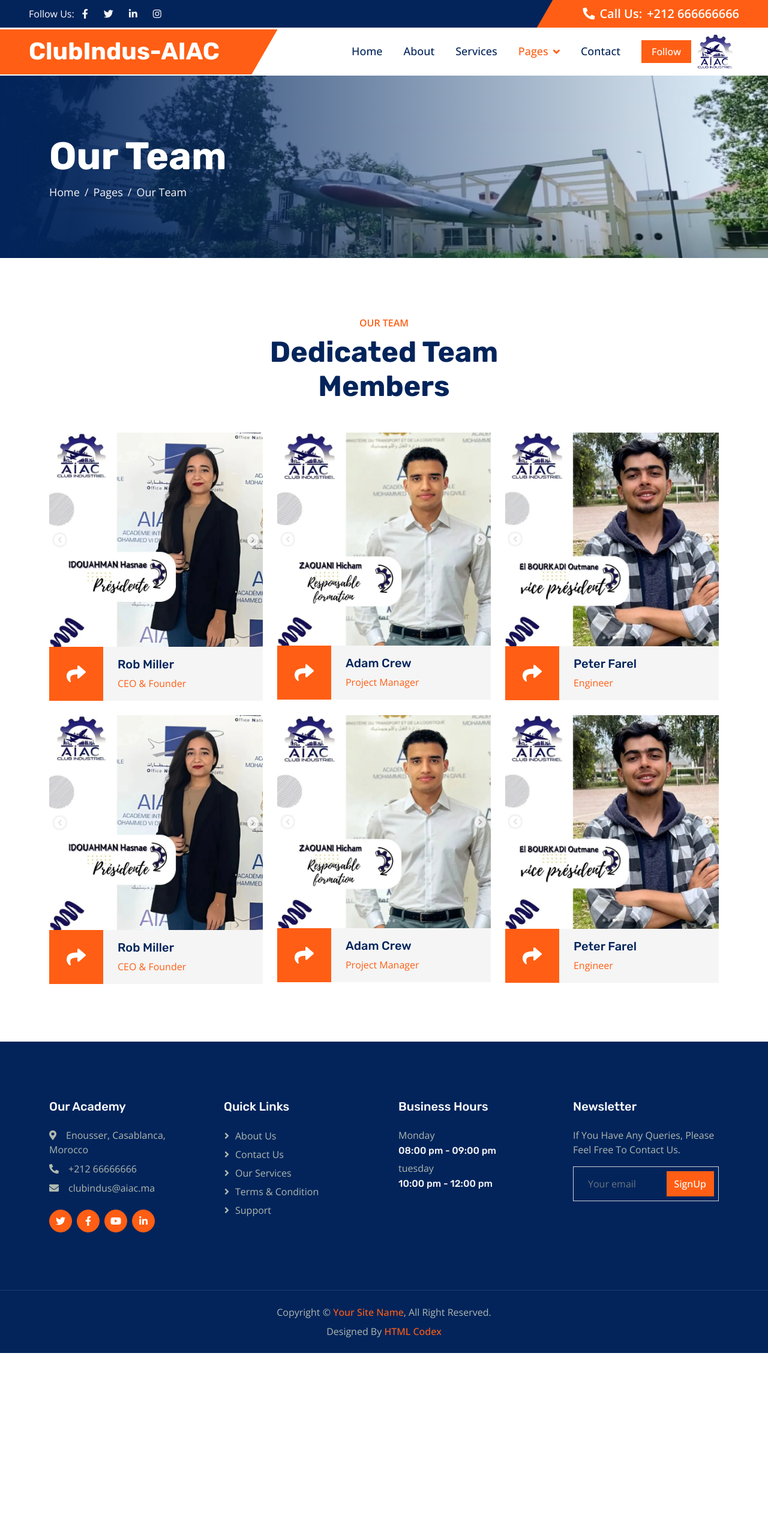
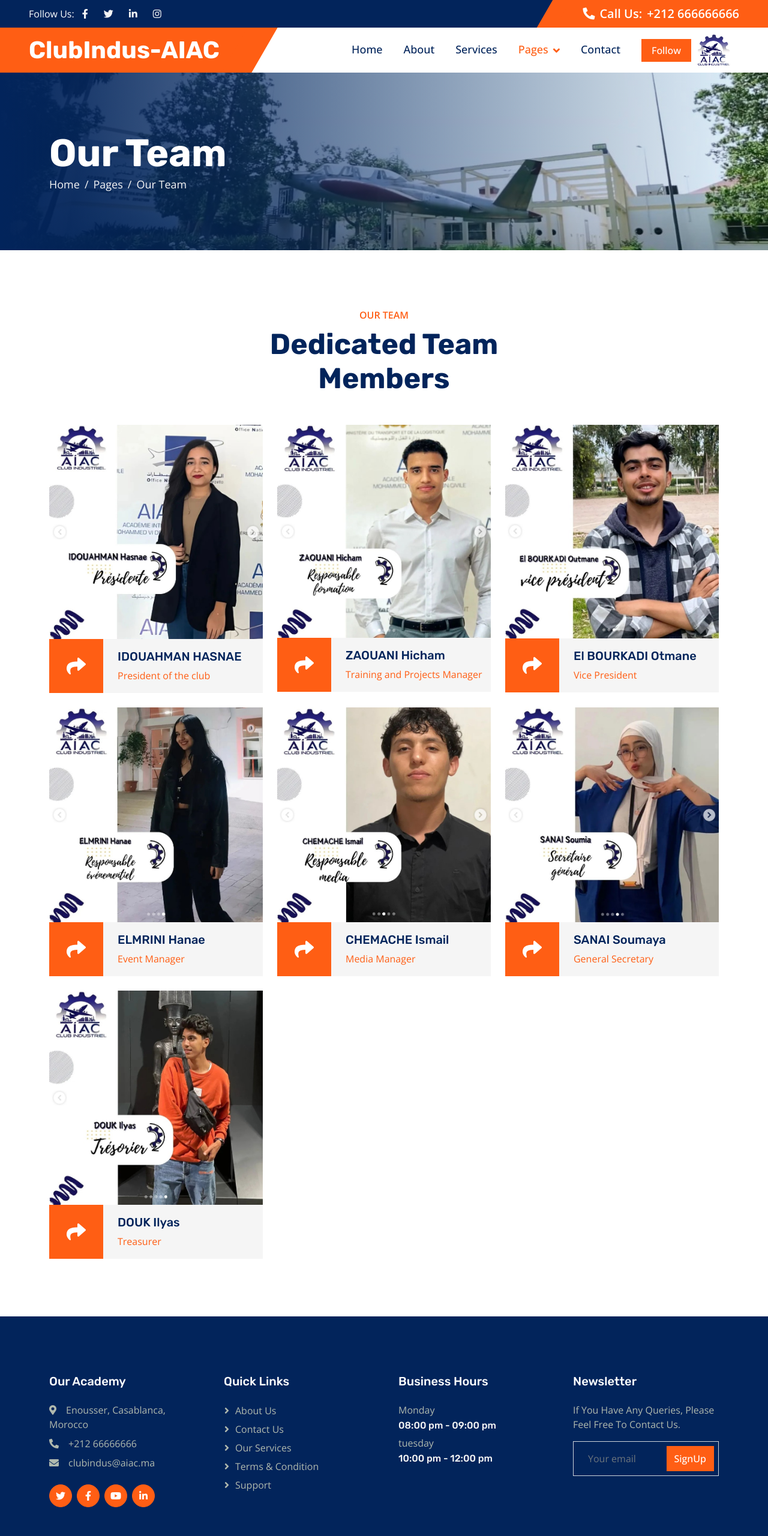
Before and after one commit to zaouani/club1, a plain HTML site: page team.html in a window 1280 px wide. Shown: the top 2560 px of the page at 60% size. Before the commit the page ends 2255 px from the top, so only its background shows below. Drawn offline with nearby package versions, Linux system fonts and the light colour scheme.

Commit message:
Description des changements que tu as faits

```diff
--- a/css/style.css
+++ b/css/style.css
@@ -203,9 +203,11 @@ h6,
 .logo {
     position: relative;
     padding: 10px;
-    right: auto; /* Align to the right */
-    width: 80px; /* Adjust the size of the logo */
-    height: 80px; /* Maintain the aspect ratio */
+    left:auto; /* Align to the left */
+    width: 75px; /* Adjust the size of the logo */
+    height: 75px; /* Maintain the aspect ratio */
+    background-color: white;
+    margin-right: 5px;
 }
 
 .carousel-control-prev,
@@ -713,3 +715,36 @@ h6,
     color: #B0B9AE;
     border-top: 1px solid rgba(255, 255, 255, .1);
 }
+
+/** event style **/
+h1 {
+    margin: 0;
+}
+.news-container {
+    display: flex;
+    flex-wrap: wrap;
+    justify-content: space-around;
+    margin: 20px;
+}
+.news-item {
+    background-color: white;
+    border: 1px solid #ddd;
+    border-radius: 10px;
+    margin: 10px;
+    padding: 15px;
+    width: 300px;
+    box-shadow: 0 4px 8px rgba(0, 0, 0, 0.1);
+}
+.news-item img {
+    width: 100%;
+    height: auto;
+    border-radius: 10px;
+}
+.news-item h2 {
+    font-size: 1.5em;
+
+}
+.news-item p {
+    font-size: 1em;
+    color: #666;
+}
--- a/team.html
+++ b/team.html
@@ -126,8 +126,8 @@
                                 <i class="fa fa-2x fa-share text-white"></i>
                             </div>
                             <div class="position-relative overflow-hidden bg-light d-flex flex-column justify-content-center w-100 ps-4" style="height: 90px;">
-                                <h5>Rob Miller</h5>
-                                <span class="text-primary">CEO & Founder</span>
+                                <h5>IDOUAHMAN HASNAE</h5>
+                                <span class="text-primary">President of the club</span>
                                 <div class="team-social">
                                     <a class="btn btn-square btn-dark rounded-circle mx-1" href=""><i class="fab fa-facebook-f"></i></a>
                                     <a class="btn btn-square btn-dark rounded-circle mx-1" href=""><i class="fab fa-twitter"></i></a>
@@ -145,8 +145,67 @@
                                 <i class="fa fa-2x fa-share text-white"></i>
                             </div>
                             <div class="position-relative overflow-hidden bg-light d-flex flex-column justify-content-center w-100 ps-4" style="height: 90px;">
-                                <h5>Adam Crew</h5>
-                                <span class="text-primary">Project Manager</span>
+                                <h5>ZAOUANI Hicham</h5>
+                                <span class="text-primary">Training and Projects Manager</span>
+                                <div class="team-social">
+                                    <a class="btn btn-square btn-dark rounded-circle mx-1" href=""><i class="fab fa-facebook-f"></i></a>
+                                    <a class="btn btn-square btn-dark rounded-circle mx-1" href=""><i class="fab fa-twitter"></i></a>
+                                    <a class="btn btn-square btn-dark rounded-circle mx-1" href=""><i class="fab fa-instagram"></i></a>
+                                </div>
+                            </div>
+                        </div>
+                    </div>
+                </div>
+
+                <div class="col-lg-4 col-md-6 wow fadeInUp" data-wow-delay="0.5s">
+                    <div class="team-item">
+                        <img class="img-fluid" src="img/team-3.jpg" alt="">
+                        <div class="d-flex">
+                            <div class="flex-shrink-0 btn-square bg-primary" style="width: 90px; height: 90px;">
+                                <i class="fa fa-2x fa-share text-white"></i>
+                            </div>
+                            <div class="position-relative overflow-hidden bg-light d-flex flex-column justify-content-center w-100 ps-4" style="height: 90px;">
+                                <h5>El BOURKADI Otmane</h5>
+                                <span class="text-primary">Vice President</span>
+                                <div class="team-social">
+                                    <a class="btn btn-square btn-dark rounded-circle mx-1" href=""><i class="fab fa-facebook-f"></i></a>
+                                    <a class="btn btn-square btn-dark rounded-circle mx-1" href=""><i class="fab fa-twitter"></i></a>
+                                    <a class="btn btn-square btn-dark rounded-circle mx-1" href=""><i class="fab fa-instagram"></i></a>
+                                </div>
+                            </div>
+                        </div>
+                    </div>
+                </div>
+
+                <div class="col-lg-4 col-md-6 wow fadeInUp" data-wow-delay="0.1s">
+                    <div class="team-item">
+                        <img class="img-fluid" src="img/team-4.jpg" alt="">
+                        <div class="d-flex">
+                            <div class="flex-shrink-0 btn-square bg-primary" style="width: 90px; height: 90px;">
+                                <i class="fa fa-2x fa-share text-white"></i>
+                            </div>
+                            <div class="position-relative overflow-hidden bg-light d-flex flex-column justify-content-center w-100 ps-4" style="height: 90px;">
+                                <h5>ELMRINI Hanae</h5>
+                                <span class="text-primary">Event Manager</span>
+                                <div class="team-social">
+                                    <a class="btn btn-square btn-dark rounded-circle mx-1" href=""><i class="fab fa-facebook-f"></i></a>
+                                    <a class="btn btn-square btn-dark rounded-circle mx-1" href=""><i class="fab fa-twitter"></i></a>
+                                    <a class="btn btn-square btn-dark rounded-circle mx-1" href=""><i class="fab fa-instagram"></i></a>
+                                </div>
+                            </div>
+                        </div>
+                    </div>
+                </div>
+                <div class="col-lg-4 col-md-6 wow fadeInUp" data-wow-delay="0.3s">
+                    <div class="team-item">
+                        <img class="img-fluid" src="img/team-5.jpg" alt="">
+                        <div class="d-flex">
+                            <div class="flex-shrink-0 btn-square bg-primary" style="width: 90px; height: 90px;">
+                                <i class="fa fa-2x fa-share text-white"></i>
+                            </div>
+                            <div class="position-relative overflow-hidden bg-light d-flex flex-column justify-content-center w-100 ps-4" style="height: 90px;">
+                                <h5>CHEMACHE Ismail</h5>
+                                <span class="text-primary">Media Manager</span>
                                 <div class="team-social">
                                     <a class="btn btn-square btn-dark rounded-circle mx-1" href=""><i class="fab fa-facebook-f"></i></a>
                                     <a class="btn btn-square btn-dark rounded-circle mx-1" href=""><i class="fab fa-twitter"></i></a>
@@ -158,33 +217,14 @@
                 </div>
                 <div class="col-lg-4 col-md-6 wow fadeInUp" data-wow-delay="0.5s">
                     <div class="team-item">
-                        <img class="img-fluid" src="img/team-3.jpg" alt="">
+                        <img class="img-fluid" src="img/team-6.jpg" alt="">
                         <div class="d-flex">
                             <div class="flex-shrink-0 btn-square bg-primary" style="width: 90px; height: 90px;">
                                 <i class="fa fa-2x fa-share text-white"></i>
                             </div>
                             <div class="position-relative overflow-hidden bg-light d-flex flex-column justify-content-center w-100 ps-4" style="height: 90px;">
-                                <h5>Peter Farel</h5>
-                                <span class="text-primary">Engineer</span>
-                                <div class="team-social">
-                                    <a class="btn btn-square btn-dark rounded-circle mx-1" href=""><i class="fab fa-facebook-f"></i></a>
-                                    <a class="btn btn-square btn-dark rounded-circle mx-1" href=""><i class="fab fa-twitter"></i></a>
-                                    <a class="btn btn-square btn-dark rounded-circle mx-1" href=""><i class="fab fa-instagram"></i></a>
-                                </div>
-                            </div>
-                        </div>
-                    </div>
-                </div>
-                <div class="col-lg-4 col-md-6 wow fadeInUp" data-wow-delay="0.1s">
-                    <div class="team-item">
-                        <img class="img-fluid" src="img/team-1.jpg" alt="">
-                        <div class="d-flex">
-                            <div class="flex-shrink-0 btn-square bg-primary" style="width: 90px; height: 90px;">
-                                <i class="fa fa-2x fa-share text-white"></i>
-                            </div>
-                            <div class="position-relative overflow-hidden bg-light d-flex flex-column justify-content-center w-100 ps-4" style="height: 90px;">
-                                <h5>Rob Miller</h5>
-                                <span class="text-primary">CEO & Founder</span>
+                                <h5>SANAI Soumaya</h5>
+                                <span class="text-primary">General Secretary</span>
                                 <div class="team-social">
                                     <a class="btn btn-square btn-dark rounded-circle mx-1" href=""><i class="fab fa-facebook-f"></i></a>
                                     <a class="btn btn-square btn-dark rounded-circle mx-1" href=""><i class="fab fa-twitter"></i></a>
@@ -196,33 +236,14 @@
                 </div>
                 <div class="col-lg-4 col-md-6 wow fadeInUp" data-wow-delay="0.3s">
                     <div class="team-item">
-                        <img class="img-fluid" src="img/team-2.jpg" alt="">
+                        <img class="img-fluid" src="img/team-7.jpg" alt="">
                         <div class="d-flex">
                             <div class="flex-shrink-0 btn-square bg-primary" style="width: 90px; height: 90px;">
                                 <i class="fa fa-2x fa-share text-white"></i>
                             </div>
                             <div class="position-relative overflow-hidden bg-light d-flex flex-column justify-content-center w-100 ps-4" style="height: 90px;">
-                                <h5>Adam Crew</h5>
-                                <span class="text-primary">Project Manager</span>
-                                <div class="team-social">
-                                    <a class="btn btn-square btn-dark rounded-circle mx-1" href=""><i class="fab fa-facebook-f"></i></a>
-                                    <a class="btn btn-square btn-dark rounded-circle mx-1" href=""><i class="fab fa-twitter"></i></a>
-                                    <a class="btn btn-square btn-dark rounded-circle mx-1" href=""><i class="fab fa-instagram"></i></a>
-                                </div>
-                            </div>
-                        </div>
-                    </div>
-                </div>
-                <div class="col-lg-4 col-md-6 wow fadeInUp" data-wow-delay="0.5s">
-                    <div class="team-item">
-                        <img class="img-fluid" src="img/team-3.jpg" alt="">
-                        <div class="d-flex">
-                            <div class="flex-shrink-0 btn-square bg-primary" style="width: 90px; height: 90px;">
-                                <i class="fa fa-2x fa-share text-white"></i>
-                            </div>
-                            <div class="position-relative overflow-hidden bg-light d-flex flex-column justify-content-center w-100 ps-4" style="height: 90px;">
-                                <h5>Peter Farel</h5>
-                                <span class="text-primary">Engineer</span>
+                                <h5>DOUK Ilyas</h5>
+                                <span class="text-primary">Treasurer</span>
                                 <div class="team-social">
                                     <a class="btn btn-square btn-dark rounded-circle mx-1" href=""><i class="fab fa-facebook-f"></i></a>
                                     <a class="btn btn-square btn-dark rounded-circle mx-1" href=""><i class="fab fa-twitter"></i></a>
@@ -287,8 +308,9 @@
     <!-- Copyright Start -->
     <div class="container-fluid copyright bg-dark py-4">
         <div class="container text-center">
-            <p class="mb-2">Copyright &copy; <a class="fw-semi-bold" href="#">Your Site Name</a>, All Right Reserved.</p>
+            <p class="mb-2">Copyright &copy; <a class="fw-semi-bold" href="#">ClubIndus-AIAC</a>, All Right Reserved.</p>
             <!--/*** This template is free as long as you keep the footer author’s credit link/attribution link/backlink. If you'd like to use the template without the footer author’s credit link/attribution link/backlink, you can purchase the Credit Removal License from "https://htmlcodex.com/credit-removal". Thank you for your support. ***/-->
+            <p class="mb-0">Created By <a class="fw-semi-bold" href="">Industrial Club Team</a></p>
             <p class="mb-0">Designed By <a class="fw-semi-bold" href="https://htmlcodex.com">HTML Codex</a></p>
         </div>
     </div>
```
Also changed, not shown: 404.html (+23 -5 lines), about.html (+2 -0 lines), contact.html (+5 -2 lines), feature.html (+4 -2 lines), index.html (+7 -4 lines), project.html (+4 -2 lines), service.html (+4 -2 lines), testimonial.html (+4 -1 lines), img/favicon.ico (added).
